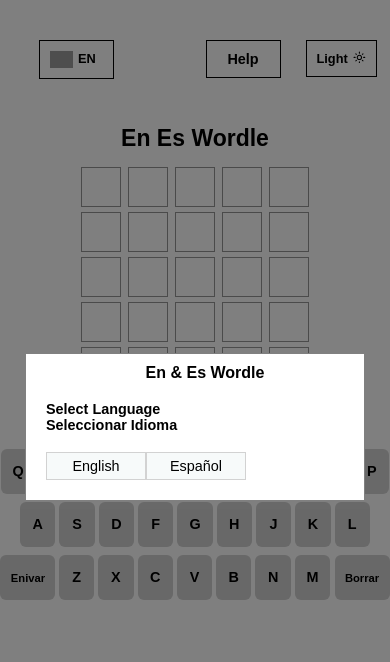
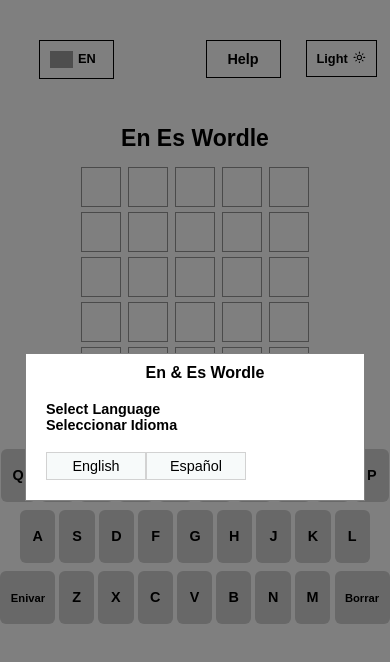
Before and after one commit to josephBabal/En-Es-Wordle, a Next.js app in the folder frontend/: page / in a window 390 px wide. Shown: the top 662 px of the page. Built offline with nearby package versions, Linux system fonts and the light colour scheme; grey boxes are pictures that could not be loaded.

Commit message:
fixing mobile

```diff
--- a/frontend/src/styles/Keyboard.module.css
+++ b/frontend/src/styles/Keyboard.module.css
@@ -52,7 +52,7 @@
   font-weight: bold;
   border: none;
   width: 45px;
-  height: 45px;
+  height: 53px;
 }
 
 .special {
```
